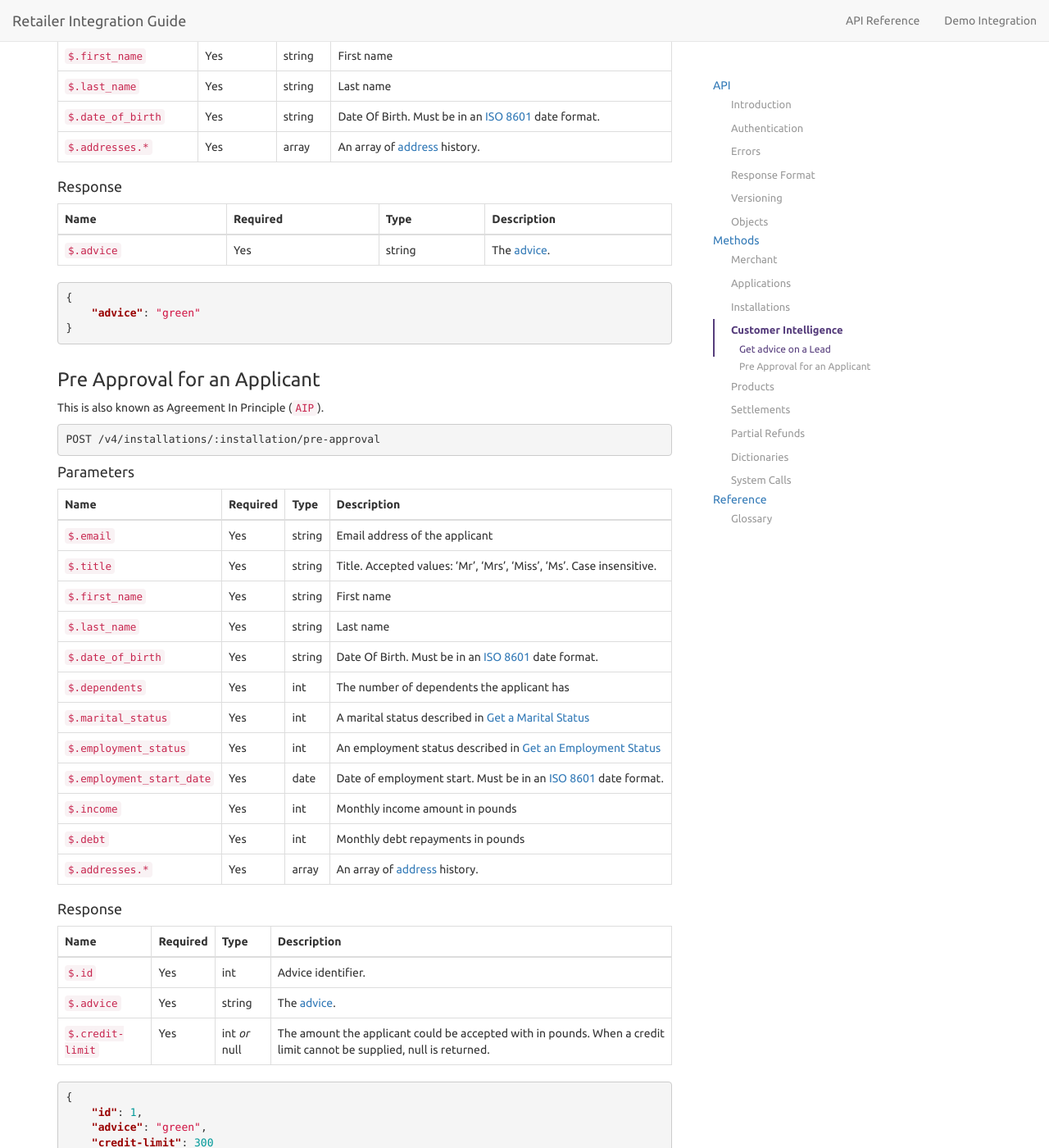
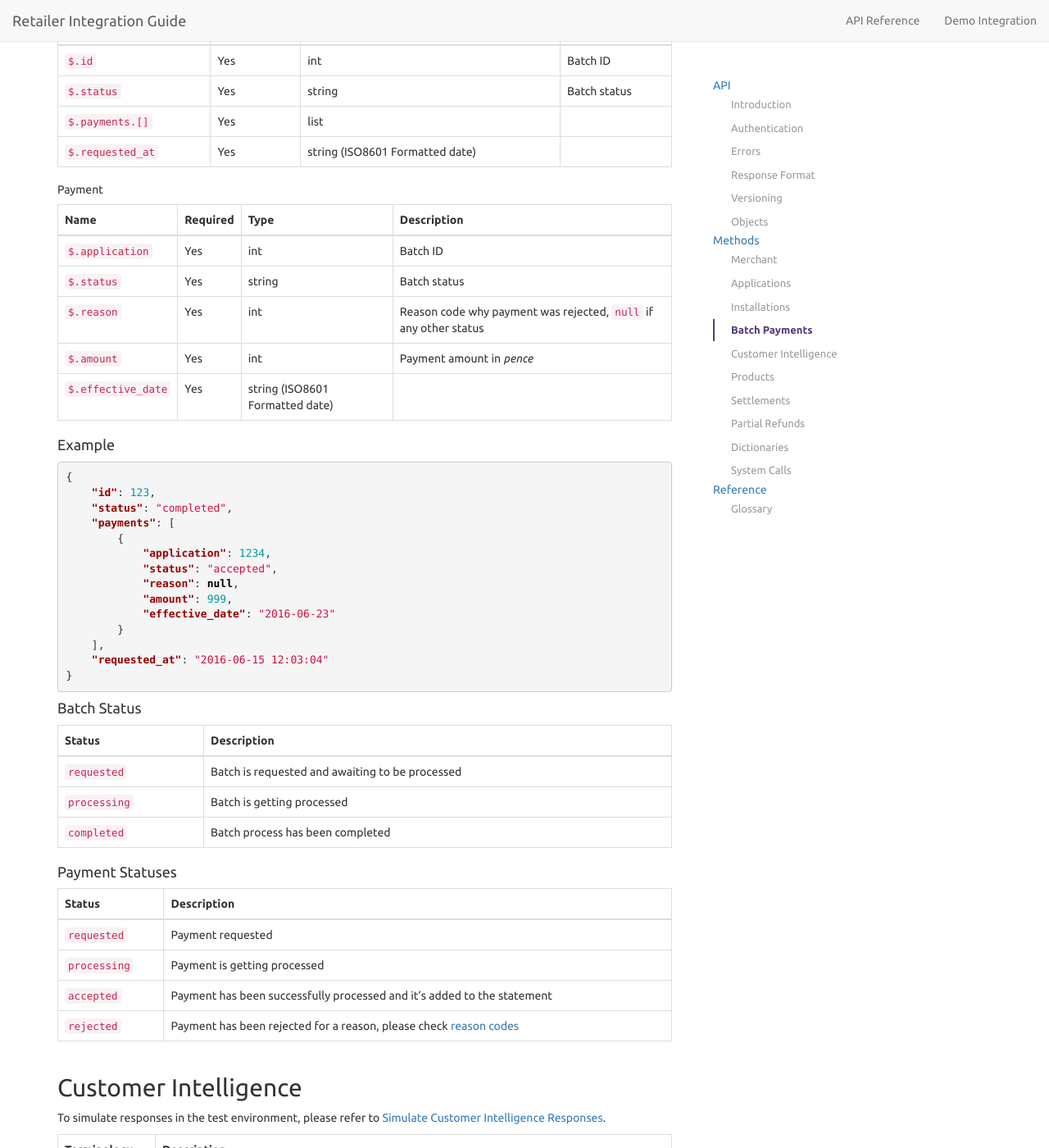
Before and after one commit to PayBreak/retailer-integration-guide, a Jekyll site: the page built from api/index.md, in a window 1280 px wide and 1400 px high, scrolled down 27136 px. Shown: the whole window at 82% size. Built offline with Jekyll 4.4.1, drawn with Linux system fonts in a browser that asks for light colours; nearby versions of some CDN libraries; Markdown is read by kramdown in place of the engine named in the settings; our own code applies the rules of GitHub Pages for plain Markdown files; some of the changed text lies outside the part shown.

Commit message:
Batch Payments

````diff
--- a/_includes/v4/installations.md
+++ b/_includes/v4/installations.md
@@ -292,10 +292,18 @@ It is possible to add merchant payments to applications, by making a call to the
 
 Name | Required | Type | Description
 --- | --- | --- | ---
-`$.payments`  | Yes   | List |
+`$.payments`  | Yes   | list | List of payments to be added
 `$.payments.[].application`  | Yes  | int |
-`$.payments.[].amount` | Yes | int | Payment amount in *pence* (must be `>0`)
+`$.payments.[].amount` | Yes | int | Payment amount in *pence*  and must be `>0`
 `$.payments.[].effective_date` | Yes | string (ISO8601 Formatted date) | e.g '2016-12-31'
+
+##### Payment
+
+Name               | Required | Type   | Description
+-------------------|----------|--------|-------------
+`$.application`    | Yes      | int    | Batch ID
+`$.amount`         | Yes      | int    | Payment amount in *pence*
+`$.effective_date` | Yes      | string (ISO8601 Formatted date) |
 
 #### Example
 To send a payment request for £9.99 (999 pence) to be effective on the 23 June 2016 you would send the following payload.
@@ -323,3 +331,90 @@ Name | Required | Type | Description
     "id": 456
 }
 ```
+
+### List Batches
+
+```
+GET {{ site.data.globals.api_prefix }}/installations/:installation/merchant-payments
+```
+
+#### Response
+
+Name                        | Required | Type   | Description
+----------------------------|----------|--------|-------------
+`$.batches.[].id`           | Yes      | int    | Batch ID
+`$.batches.[].status`       | Yes      | string | Batch status
+`$.batches.[].requested_at` | Yes      | string (ISO8601 Formatted date) |
+
+#### Example
+```json
+{
+    "batches": [
+        {
+            "id": 1,
+            "status": "completed",
+            "requested_at": "2016-06-15 12:03:04"
+        }
+    ]
+}
+```
+
+### Get Batch
+
+```
+GET {{ site.data.globals.api_prefix }}/installations/:installation/merchant-payments/:id
+```
+
+#### Response
+
+Name             | Required | Type   | Description
+-----------------|----------|--------|-------------
+`$.id`           | Yes      | int    | Batch ID
+`$.status`       | Yes      | string | Batch status
+`$.payments.[]`  | Yes      | list   |
+`$.requested_at` | Yes      | string (ISO8601 Formatted date) |
+
+##### Payment
+
+Name               | Required | Type   | Description
+-------------------|----------|--------|-------------
+`$.application`    | Yes      | int    | Batch ID
+`$.status`         | Yes      | string | Batch status
+`$.reason`         | Yes      | int    | Reason code why payment was rejected, `null` if any other status
+`$.amount`         | Yes      | int    | Payment amount in *pence*
+`$.effective_date` | Yes      | string (ISO8601 Formatted date) |
+
+#### Example
+```json
+{
+    "id": 123,
+    "status": "completed",
+    "payments": [
+        {
+            "application": 1234,
+            "status": "accepted",
+            "reason": null,
+            "amount": 999,
+            "effective_date": "2016-06-23"
+        }
+    ],
+    "requested_at": "2016-06-15 12:03:04"
+}
+```
+
+#### Batch Status
+
+Status       | Description
+-------------|------------
+`requested`  | Batch is requested and awaiting to be processed
+`processing` | Batch is getting processed
+`completed`  | Batch process has been completed
+
+#### Payment Statuses
+
+Status       | Description
+-------------|-------------
+`requested`  | Payment requested
+`processing` | Payment is getting processed
+`accepted`   | Payment has been successfully processed and it's added to the statement
+`rejected`   | Payment has been rejected for a reason, please check [reason codes](#add-payment)
--- a/_includes/v4/toc.html
+++ b/_includes/v4/toc.html
@@ -62,6 +62,8 @@
             <li><a href="#get-credit-information-for-an-installation">Get Credit Information for an Installation</a></li>
         </ul>
     </li>
+    <li><a href="#batch-payments">Batch Payments</a>
+    </li>
     <li><a href="#customer-intelligence">Customer Intelligence</a>
         <ul class="nav nav-stacked">
             <li><a href="#get-advice-on-a-lead">Get advice on a Lead</a></li>
````
